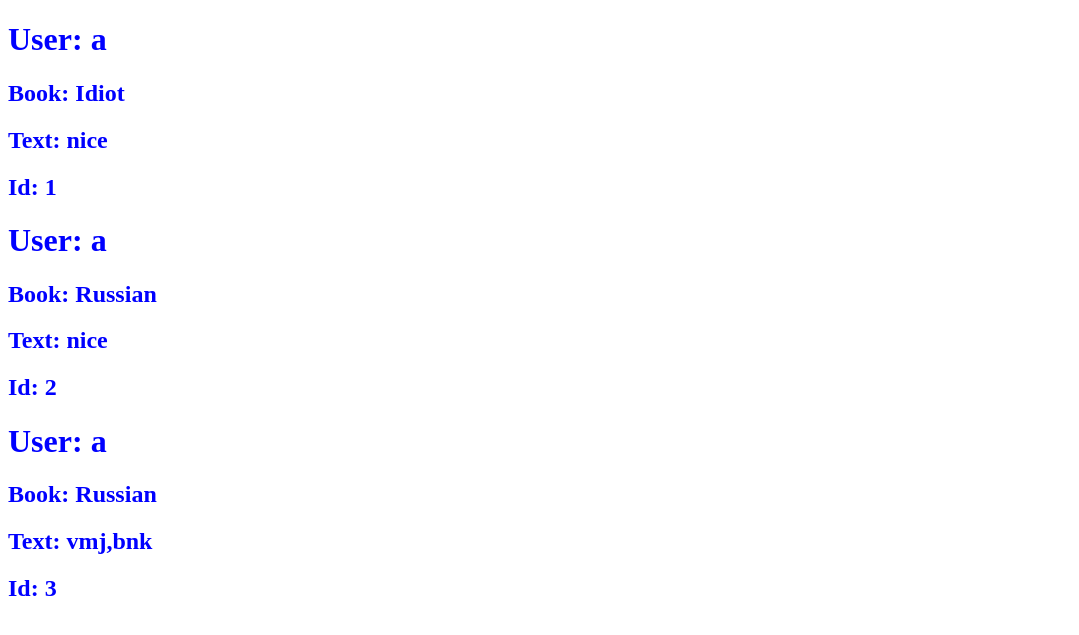
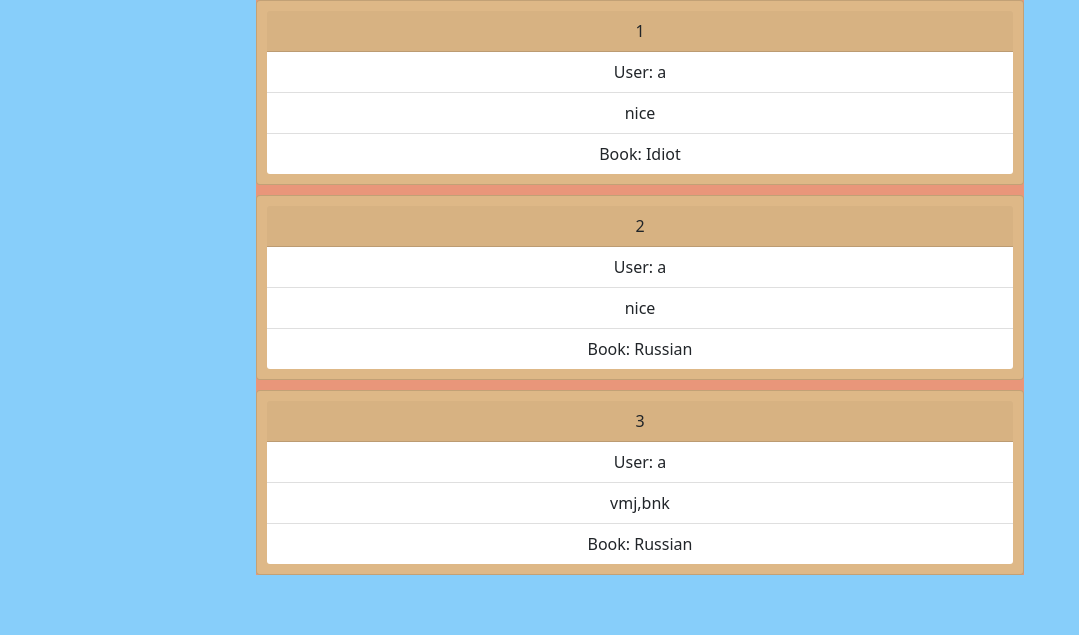
Before and after one commit to mashaBurdo/django-tutorial, a Django app: page /app/review_list/ in a window 1280 px wide. Shown: the top 635 px of the page, without its empty margins (0-1079 px from the left). Run offline with Django 4.2, Linux system fonts and the light colour scheme; data comes from the database, SQL or seed files in the repository.

Commit message:
styles of reviews

```diff
--- a/django_tutorial/django_tutorial/settings.py
+++ b/django_tutorial/django_tutorial/settings.py
@@ -45,6 +45,7 @@
 STATICFILES_DIRS = [
     os.path.join(BASE_DIR, 'static'),
 ]
+
 TEMPLATES = [
     {
         'BACKEND': 'django.template.backends.django.DjangoTemplates',
--- a/django_tutorial/static/styles.css
+++ b/django_tutorial/static/styles.css
@@ -1,3 +1,14 @@
 body {
-    color:blue;
+    background-color: lightskyblue;
 }
+.main {
+    background-color: darksalmon;
+    width: 60%;
+    margin: 0 auto;
+}
+.review {
+    background-color: burlywood;
+    text-align: center;
+    padding: 10px;
+    margin-bottom: 10px;
+}
--- a/django_tutorial/templates/base.html
+++ b/django_tutorial/templates/base.html
@@ -2,12 +2,15 @@
 {% load static %}
 <html lang="en">
 <head>
+    <link href="https://cdn.jsdelivr.net/npm/bootstrap@5.1.3/dist/css/bootstrap.min.css" rel="stylesheet" integrity="sha384-1BmE4kWBq78iYhFldvKuhfTAU6auU8tT94WrHftjDbrCEXSU1oBoqyl2QvZ6jIW3" crossorigin="anonymous">
     <link rel="stylesheet" href="{% static 'styles.css' %}">
     <meta charset="UTF-8">
     <title>Index</title>
 </head>
 <body>
+<div class="main">
 {% block content %}
 {% endblock %}
+</div>
 </body>
 </html>
--- a/django_tutorial/templates/review_list.html
+++ b/django_tutorial/templates/review_list.html
@@ -1,9 +1,15 @@
 {% extends 'base.html'%}
 {%block content%}
 {% for review in reviews %}
-    <h1>User: {{review.user}}</h1>
-    <h2>Book: {{review.book}}</h2>
-    <h2>Text: {{review.text}}</h2>
-    <h2>Id: {{review.id}}</h2>
+    <div class="review card">
+      <div class="card-header">
+        {{review.id}}
+      </div>
+      <ul class="list-group list-group-flush">
+        <li class="list-group-item">User: {{review.user}}</li>
+        <li class="list-group-item">{{review.text}}</li>
+        <li class="list-group-item">Book: {{review.book}}</li>
+      </ul>
+    </div>
 {% endfor %}
 {% endblock %}
```
